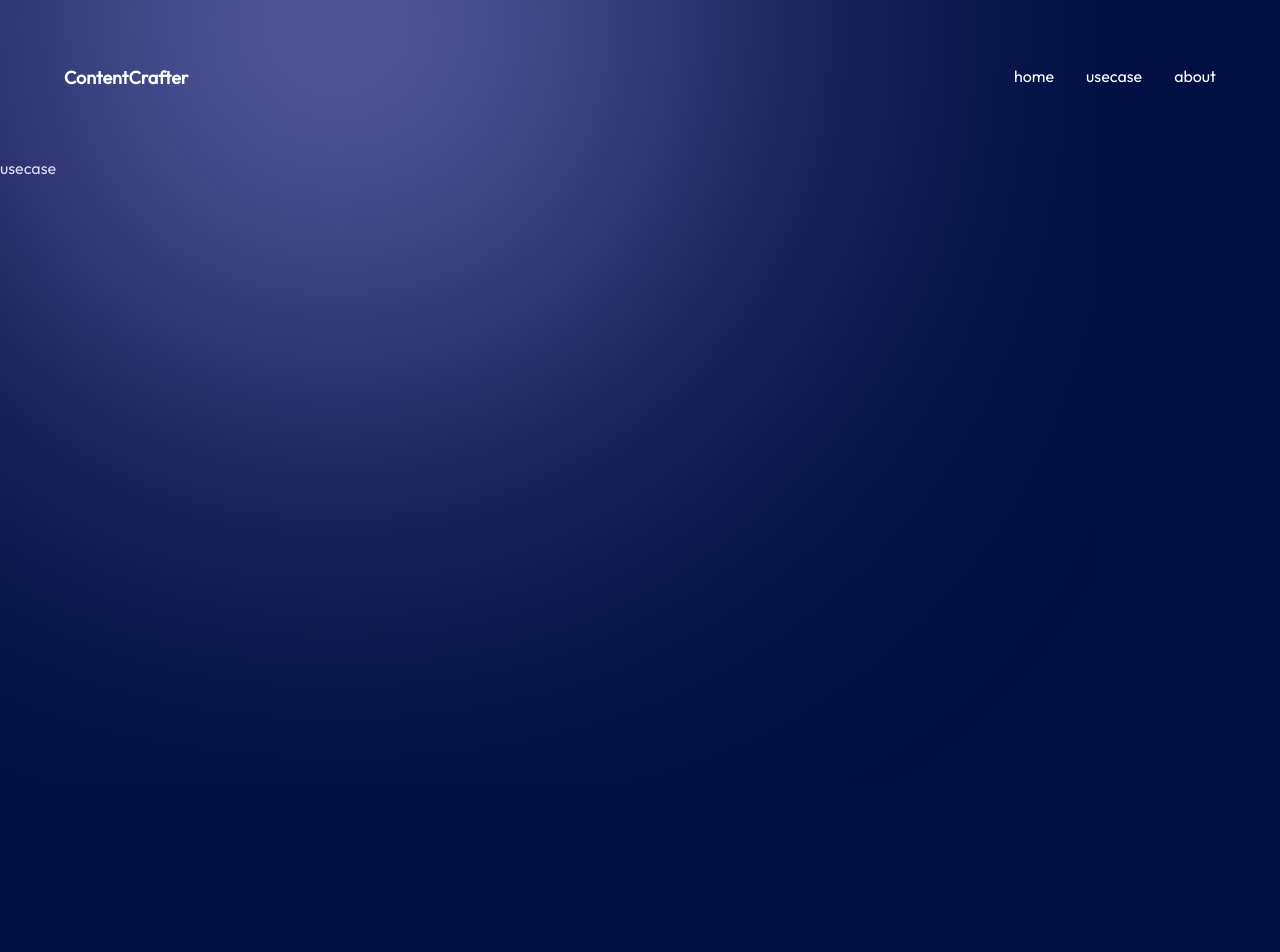
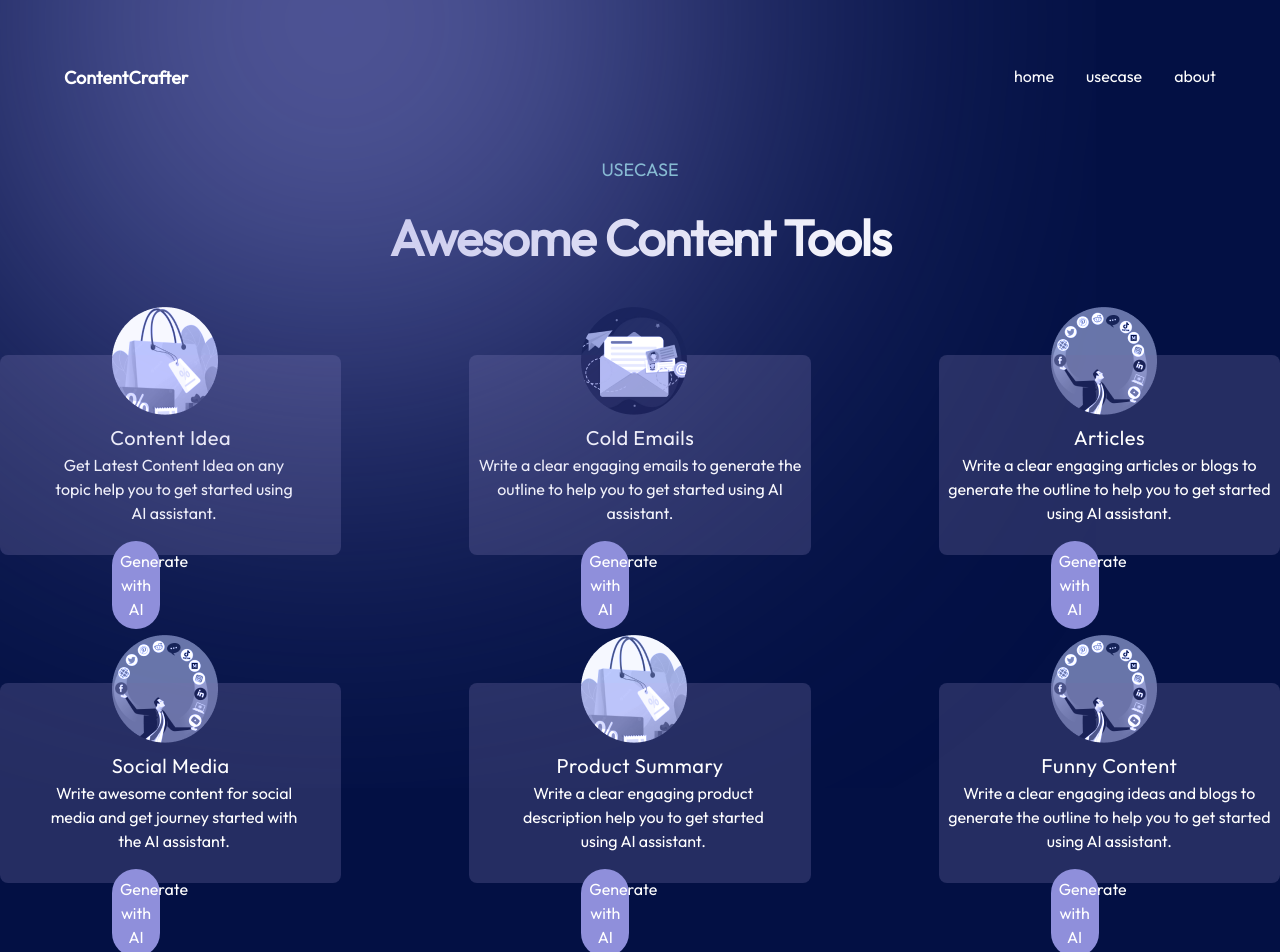
Before and after one commit to anaskhan28/ContentCrafter, a React (Vite) app in the folder content-crafter/: page /usecase in a window 1280 px wide. Shown: the top 952 px of the page. Before the commit the page ends 800 px from the top, so only its background shows below. Built offline with nearby package versions, Linux system fonts and the light colour scheme.

Commit message:
ui work is almost done

```diff
--- a/content-crafter/src/App.tsx
+++ b/content-crafter/src/App.tsx
@@ -3,6 +3,7 @@ import './App.css'
 import {Routes, Route} from 'react-router-dom';
 import Navbar from './components/Navbar'
 import bg  from './assets/circle-bg.png';
+// import Email from './pages/email';
 // import Home from './pages/Home';
 // import Usecase from './pages/usecase';
 // import About from './pages/about';
@@ -10,6 +11,7 @@ function App() {
 const Home = React.lazy(() => import('./pages/Home'));
 const Usecase = React.lazy(() => import('./pages/usecase'));
 const About = React.lazy(() => import('./pages/about'));
+const Email = React.lazy(() => import('./pages/email'));
 const Loading = () => <p>Loading ...</p>;
 
   return (
@@ -20,6 +22,7 @@ const Loading = () => <p>Loading ...</p>;
         <Route path='/' element={<Home/>}/>
         <Route path='/usecase' element={<Usecase/>}/>
         <Route path='/about' element={<About/>}/>
+        <Route path='/email' element={<Email/>}/>
        </Routes>
        </React.Suspense>
 
--- a/content-crafter/src/pages/Home.tsx
+++ b/content-crafter/src/pages/Home.tsx
@@ -6,6 +6,7 @@ import phone from '../assets/phone.png';
 import shop from '../assets/shop.png';
 import email from '../assets/email.png';
 import social from '../assets/social.png';
+import {Link} from 'react-router-dom';
 function Home() {
   return (
     <div className='relative'>
@@ -15,8 +16,8 @@ function Home() {
            <div className=' relative text-[50px] font-bold'>Discover And Witness AI Works</div>
            <p>Automated Content Generation for Web and Social Media.</p>
            <div className='flex gap-6 cursor-pointer'>
-           <button className=' bg-[#8F8FDB] rounded-full pr-12 pl-12 pt-[15px] pb-[15px]'>SIGN UP</button>
-           <button className='border-solid rounded-full border-2 pr-8 pl-8 pt-[15px] pb-[15px] '>LEARN MORE</button>
+           <button className=' bg-[#8F8FDB] rounded-full pr-12 pl-12 pt-[15px] pb-[15px]'><Link to='/usecase'>THE TRUTH</Link></button>
+           <button className='border-solid rounded-full border-2 pr-8 pl-8 pt-[15px] pb-[15px] '><Link to='/about'>LEARN MORE</Link></button>
            </div>
           </div>
           <div className='img-side -mt-20'>
@@ -32,7 +33,7 @@ function Home() {
           <span className='text-[#84CECF] text-xl pb-4'>Get Started</span>
           <p className='text-[50px] font-bold max-w-md tracking-tight'>Grow your portfolio with the AI enrich content</p>
           <p className='max-w-[350px] pb-8'>The easiest way to create a content with an one click. Just type the word! </p>
-          <button className=' rounded-full bg-[#8F8FDB] pr-12 pl-12 pt-[15px] pb-[15px] '>GET STARTED</button>
+          <button className=' rounded-full bg-[#8F8FDB] pr-12 pl-12 pt-[15px] pb-[15px] '><Link to='/usecase'>GET STARTED</Link></button>
 
           </div>
        </section>
@@ -42,7 +43,7 @@ function Home() {
           <span className='text-[#84CECF] text-xl pb-4'>Content</span>
           <p className='text-[50px] font-bold max-w-md tracking-tight'>Create Content easily for anything</p>
           <p className='max-w-[350px] pb-8'>The easiest way to create a content with an one click. Just type the word! </p>
-          <button className=' rounded-full bg-[#8F8FDB] pr-12 pl-12 pt-[15px] pb-[15px] '>JUST A CLICK</button>
+          <button className=' rounded-full bg-[#8F8FDB] pr-12 pl-12 pt-[15px] pb-[15px] '><Link to='/usecase'>JUST A CLICK</Link></button>
 
           </div>
           <img className='mt-[-150px]' src={phone}/>
@@ -60,7 +61,7 @@ function Home() {
           <p className='max-w-[350px]  text-center pb-8'>
           Write a clear engaging ideas and blogs to
           generate the outline to help you to get started using AI assistant. </p>
-          <button className='  bg-[#8F8FDB] max-w-12 h-auto p-2 rounded-full  relative bottom-4 left-28'>Generate Ideas</button>
+          <button className='  bg-[#8F8FDB] max-w-12 h-auto p-2 rounded-full  relative bottom-4 left-28'>Generate with AI</button>
        </div>
        <div className= 'max-w-[400px] h-[200px] rounded-lg bg-[#252D62]'>
        <img className=' mix-blend-luminosity relative bottom-12 left-28 ' src={email}/>
@@ -68,7 +69,7 @@ function Home() {
           <p className='max-w-[350px]  text-center pb-8'>
           Write a clear engaging ideas and blogs to
           generate the outline to help you to get started using AI assistant. </p>
-          <button className='  bg-[#8F8FDB] max-w-12 h-auto p-2 rounded-full  relative bottom-4 left-28'>Generate Ideas</button>
+          <button className='  bg-[#8F8FDB] max-w-12 h-auto p-2 rounded-full  relative bottom-4 left-28'><Link to='/email'>Generate with AI</Link></button>
        </div>
        <div className= 'max-w-[400px] h-[200px] rounded-lg bg-[#252D62]'>
        <img className=' mix-blend-luminosity relative bottom-12 left-28 ' src={social}/>
@@ -76,7 +77,7 @@ function Home() {
           <p className='max-w-[350px]  text-center pb-8'>
           Write a clear engaging ideas and blogs to
           generate the outline to help you to get started using AI assistant. </p>
-          <button className='  bg-[#8F8FDB] max-w-12 h-auto p-2 rounded-full  relative bottom-4 left-28'>Generate Ideas</button>
+          <button className='  bg-[#8F8FDB] max-w-12 h-auto p-2 rounded-full  relative bottom-4 left-28'>Generate with AI</button>
        </div>
        </div>
        </section>
--- a/content-crafter/src/pages/about.tsx
+++ b/content-crafter/src/pages/about.tsx
@@ -2,7 +2,19 @@ import React from 'react'
 
 function about() {
   return (
-    <div>about</div>
+    <section className='shop flex flex-col justify-center items-center mt-24'>
+    <div className=' text-[#84CECF] text-2x text-xl pb-4'>ABOUT</div>
+    <p className='text-xl max-w-3xl text-clip tracking-wide leading-loose'>Welcome to our website! We understand that creating high-quality and engaging content can be a time-consuming and challenging task. That's why we offer a range of AI-powered
+    content creation tools and resources to help you streamline your content creation process.</p>
+    <p className='text-xl max-w-3xl text-clip  tracking-wide leading-loose mt-6'>Our AI Content Creation section provides you with the tools you need to generate ideas for your blog posts,
+    social media content, and other types of online content.Our tools can also help you optimize your content for search engines,
+    improve its readability, and increase engagement with your target audience. </p>
+    <p className='text-xl max-w-3xl text-clip  tracking-wide leading-loose mt-6'>
+    With our AI-powered content creation tools, you can create high-quality content in less
+    time and with less effort, leaving you more time to focus on other important aspects of
+    your business.
+    </p>
+    </section>
   )
 }
 
--- /dev/null
+++ b/content-crafter/src/pages/email.tsx
@@ -0,0 +1,19 @@
+import React from 'react'
+import mail from '../assets/mail.png';
+function Email() {
+  return (
+    <div>
+        <div className='max-w-[852px] max-h-[1180px] bg-gradient-to-r from-blue-700 to-cyan-500'>
+          <h1 className='underline text-center relative text-2xl font-bold'>Generate Cold Emails</h1>
+          <img src={mail}/>
+          <div className='flex flex-col justify-center items-center -mt-16'>
+            <input type='text' placeholder='Enter the topic of mail' />
+            <button className='bg-black text-white pt-2 pb-2 pr-6 pl-6 rounded-md mt-12'>GET AI ANSWER</button>
+          </div>
+          <textarea placeholder='The content will be arrive here' ></textarea>
+        </div>
+    </div>
+  )
+}
+
+export default Email
--- a/content-crafter/src/pages/usecase.tsx
+++ b/content-crafter/src/pages/usecase.tsx
@@ -1,8 +1,63 @@
 import React from 'react'
-
+import phone from '../assets/phone.png';
+import shop from '../assets/shop.png';
+import email from '../assets/email.png';
+import social from '../assets/social.png';
 function usecase() {
   return (
-    <div>usecase</div>
+    <div>
+       <section className='shop flex flex-col justify-center items-center mb-44'>
+       <div className='text-[#84CECF] text-lg pb-4'>USECASE</div>
+       <p className='text-[50px] font-bold max-w-lg text-center tracking-tight leading-normal'>Awesome Content Tools</p>
+       <div className='grid grid-cols-3 gap-[8rem] mb-20 mt-20'>
+       <div className= 'max-w-[400px] h-[200px] rounded-lg bg-[#252D62]'>
+       <img className=' mix-blend-luminosity relative bottom-12 left-28 ' src={shop}/>
+       <p className='text-[20px] tracking-wide text-center -mt-10'>Content Idea</p>
+          <p className='max-w-[300px] pl-12 text-center pb-8'>
+         Get Latest Content Idea on any topic help you to get started using AI assistant. </p>
+          <button className='  bg-[#8F8FDB] max-w-12 h-auto p-2 rounded-full  relative bottom-4 left-28'>Generate with AI</button>
+       </div>
+       <div className= 'max-w-[400px] h-[200px] rounded-lg bg-[#252D62]'>
+       <img className=' mix-blend-luminosity relative bottom-12 left-28 ' src={email}/>
+       <p className='text-[20px] tracking-wide text-center -mt-10'>Cold Emails</p>
+          <p className='max-w-[350px]  text-center pb-8'>
+          Write a clear engaging emails to
+          generate the outline to help you to get started using AI assistant. </p>
+          <button className='  bg-[#8F8FDB] max-w-12 h-auto p-2 rounded-full  relative bottom-4 left-28'>Generate with AI</button>
+       </div>
+       <div className= 'max-w-[400px] h-[200px] rounded-lg bg-[#252D62]'>
+       <img className=' mix-blend-luminosity relative bottom-12 left-28 ' src={social}/>
+       <p className='text-[20px] tracking-wide text-center -mt-10'>Articles</p>
+          <p className='max-w-[350px]  text-center pb-8'>
+          Write a clear engaging articles or blogs to
+          generate the outline to help you to get started using AI assistant. </p>
+          <button className='  bg-[#8F8FDB] max-w-12 h-auto p-2 rounded-full  relative bottom-4 left-28'>Generate with AI</button>
+       </div>
+       <div className= 'max-w-[400px] h-[200px] rounded-lg bg-[#252D62]'>
+       <img className=' mix-blend-luminosity relative bottom-12 left-28 ' src={social}/>
+       <p className='text-[20px] tracking-wide text-center -mt-10'>Social Media</p>
+          <p className='max-w-[300px] pl-12 text-center pb-8'>
+          Write awesome content for social media and get journey started with the AI assistant. </p>
+          <button className='  bg-[#8F8FDB] max-w-12 h-auto p-2 rounded-full  relative bottom-4 left-28'>Generate with AI</button>
+       </div>
+       <div className= 'max-w-[400px] h-[200px] rounded-lg bg-[#252D62]'>
+       <img className=' mix-blend-luminosity relative bottom-12 left-28 ' src={shop}/>
+       <p className='text-[20px] tracking-wide text-center -mt-10'>Product Summary</p>
+          <p className='max-w-[300px] pl-12 text-center pb-8'>
+          Write a clear engaging product description help you to get started using AI assistant. </p>
+          <button className='  bg-[#8F8FDB] max-w-12 h-auto p-2 rounded-full  relative bottom-4 left-28'>Generate with AI</button>
+       </div>
+       <div className= 'max-w-[400px] h-[200px] rounded-lg bg-[#252D62]'>
+       <img className=' mix-blend-luminosity relative bottom-12 left-28 ' src={social}/>
+       <p className='text-[20px] tracking-wide text-center -mt-10'>Funny Content</p>
+          <p className='max-w-[350px]  text-center pb-8'>
+          Write a clear engaging ideas and blogs to
+          generate the outline to help you to get started using AI assistant. </p>
+          <button className='  bg-[#8F8FDB] max-w-12 h-auto p-2 rounded-full  relative bottom-4 left-28'>Generate with AI</button>
+       </div>
+       </div>
+       </section>
+    </div>
   )
 }
 
```
Also changed, not shown: content-crafter/src/assets/mail.png (added), content-crafter/src/assets/text-logo.png (added).
